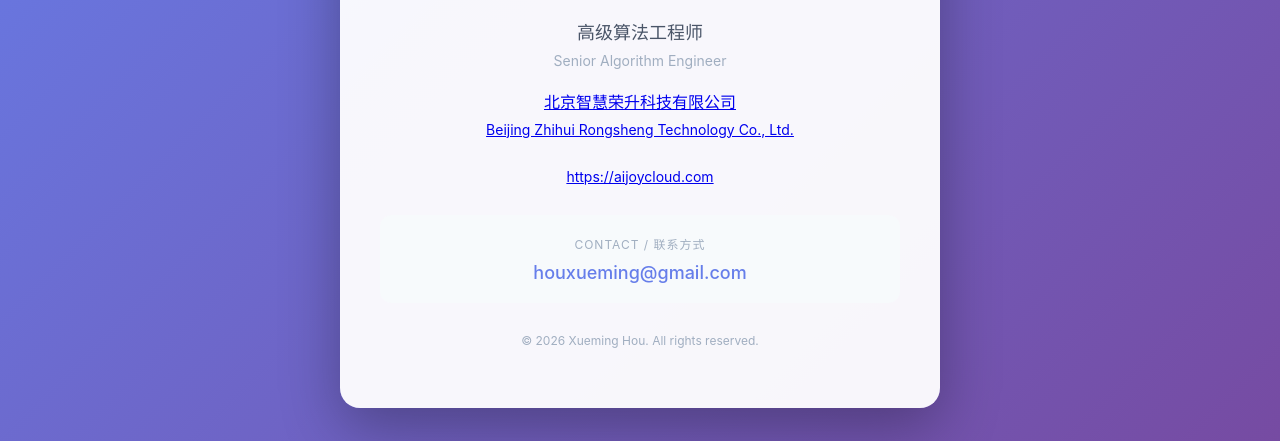
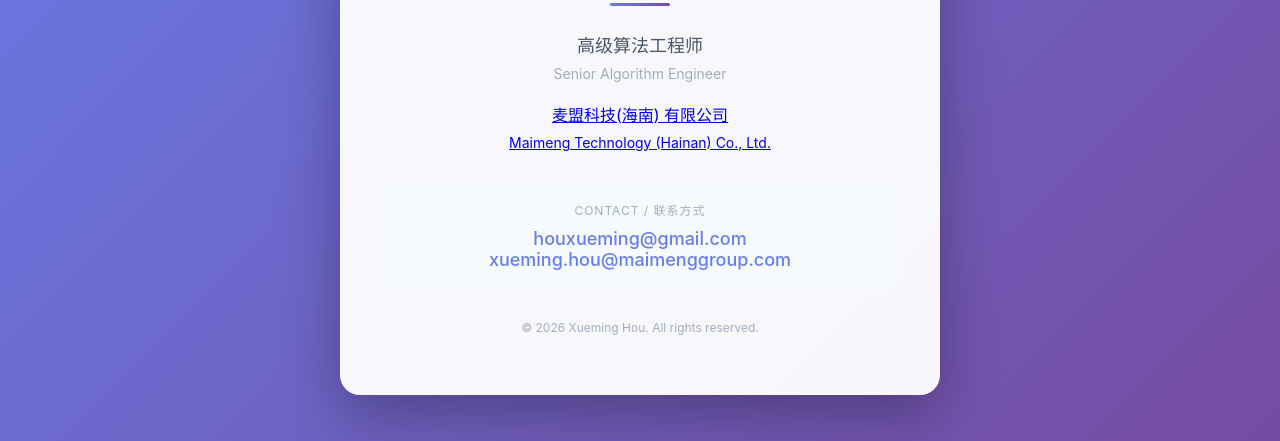
Before and after one commit to bigcash/bigcash.github.io, a plain HTML site: page index.html in a window 1280 px wide. Shown: the part 359-800 px from the top of the page. Drawn offline with Linux system fonts and the light colour scheme.

Commit message:
Update company information and contact email

```diff
--- a/index.html
+++ b/index.html
@@ -138,12 +138,12 @@
         <p class="position">高级算法工程师</p>
         <p class="position-en">Senior Algorithm Engineer</p>
 
-        <p class="company"><a href="https://aijoycloud.com">北京智慧荣升科技有限公司</a></p>
-        <p class="company-en"><a href="https://aijoycloud.com">Beijing Zhihui Rongsheng Technology Co., Ltd.</a></p>
-        <p class="company-en"><a href="https://aijoycloud.com">https://aijoycloud.com</a></p>
+        <p class="company"><a href="https://www.maimenggroup.com/">麦盟科技(海南) 有限公司</a></p>
+        <p class="company-en"><a href="https://www.maimenggroup.com/">Maimeng Technology (Hainan) Co., Ltd.</a></p>
         <div class="contact">
             <p class="contact-label">Contact / 联系方式</p>
             <a href="mailto:houxueming@gmail.com" class="email">houxueming@gmail.com</a>
+            <a href="mailto:xueming.hou@maimenggroup.com" class="email">xueming.hou@maimenggroup.com</a>
         </div>
 
         <p class="footer">© 2026 Xueming Hou. All rights reserved.</p>
```
